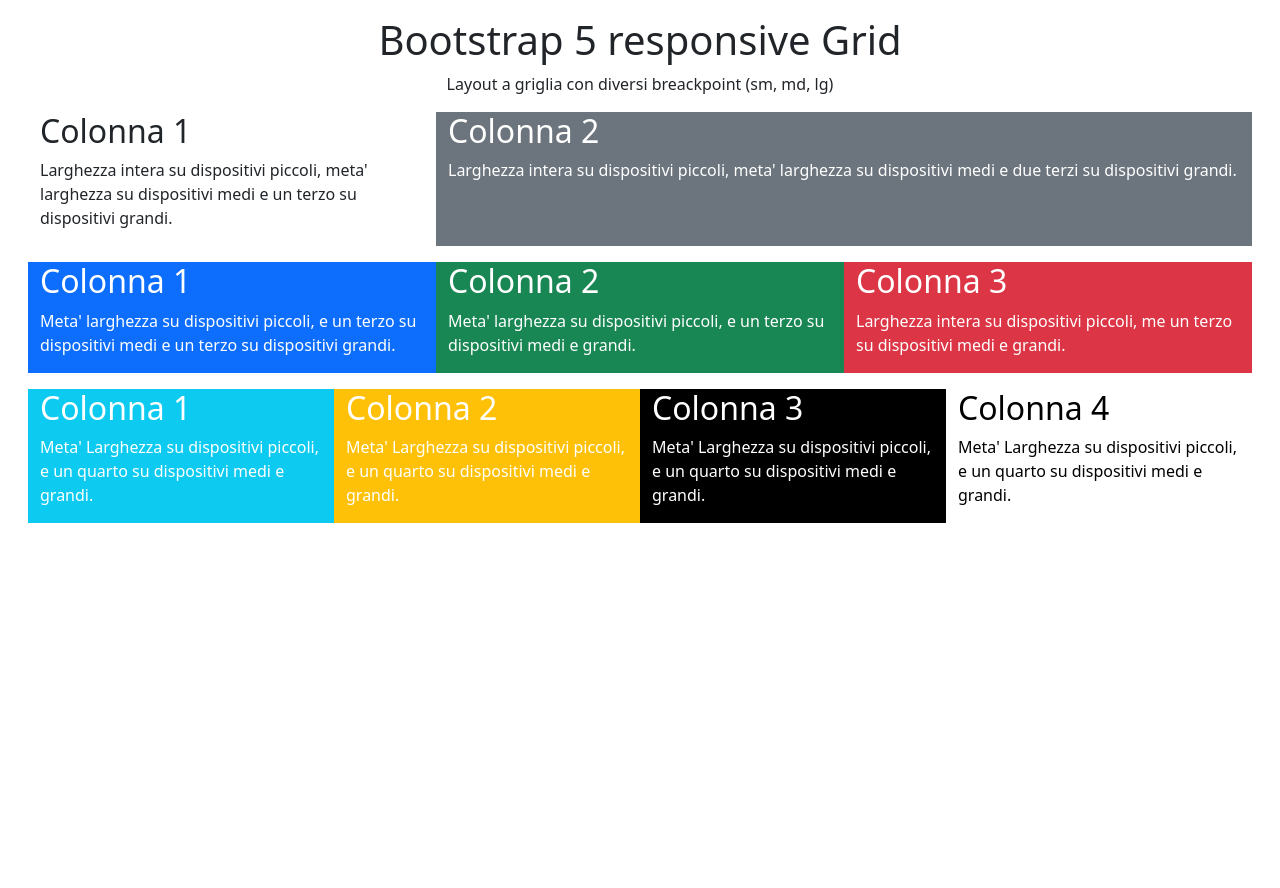
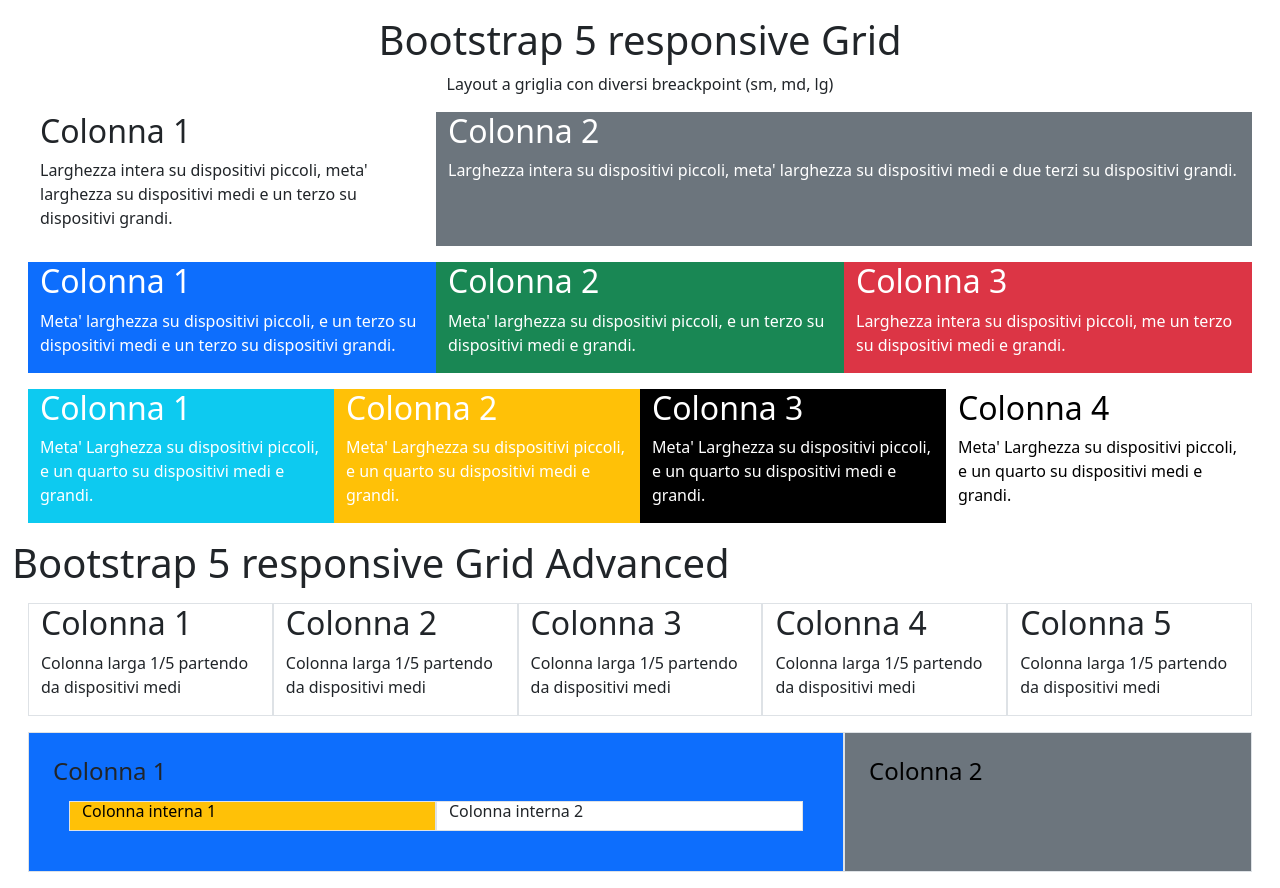
Before and after one commit to danieleBattistelli/htmlcss-bootstrap-layout, a plain HTML site: page index.html in a window 1280 px wide. Before the commit the page ends 800 px from the top, so only its background shows below. Drawn offline with nearby package versions, Linux system fonts and the light colour scheme.

Commit message:
feat: screenshots-bonus

```diff
--- a/index.html
+++ b/index.html
@@ -49,13 +49,13 @@
                     <!-- Colonna 1 -->
                     <div class="col-6 col-md-4 col-lg-4 bg-primary text-white">
                         <h2>Colonna 1</h2>
-                        <p>Meta' larghezza  su dispositivi piccoli, e un terzo  su dispositivi medi e un terzo su
+                        <p>Meta' larghezza su dispositivi piccoli, e un terzo su dispositivi medi e un terzo su
                             dispositivi grandi.</p>
                     </div>
                     <!-- Colonna 2 -->
                     <div class="col-6 col-md-4 col-lg-4 bg-success text-white">
                         <h2>Colonna 2</h2>
-                        <p>Meta' larghezza  su dispositivi piccoli, e un terzo su dispositivi medi e grandi.</p>
+                        <p>Meta' larghezza su dispositivi piccoli, e un terzo su dispositivi medi e grandi.</p>
                     </div>
                     <!-- Colonna 3 -->
                     <div class="col-12 col-md-4 col-lg-4 bg-danger text-white">
@@ -69,26 +69,76 @@
                     <!-- Colonna 1 -->
                     <div class="col-6 col-md-3 col-lg-3 bg-info text-white">
                         <h2>Colonna 1</h2>
-                        <p>Meta' Larghezza  su dispositivi piccoli, e un quarto su dispositivi medi e grandi.</p>
+                        <p>Meta' Larghezza su dispositivi piccoli, e un quarto su dispositivi medi e grandi.</p>
                     </div>
                     <!-- Colonna 2 -->
                     <div class="col-6 col-md-3 col-lg-3 bg-warning text-white">
                         <h2>Colonna 2</h2>
-                        <p>Meta' Larghezza  su dispositivi piccoli, e un quarto su dispositivi medi e grandi.</p>
+                        <p>Meta' Larghezza su dispositivi piccoli, e un quarto su dispositivi medi e grandi.</p>
                     </div>
                     <!-- Colonna 3 -->
                     <div class="col-6 col-md-3 col-lg-3 bg-black text-white">
                         <h2>Colonna 3</h2>
-                        <p>Meta' Larghezza  su dispositivi piccoli, e un quarto su dispositivi medi e grandi.</p>
+                        <p>Meta' Larghezza su dispositivi piccoli, e un quarto su dispositivi medi e grandi.</p>
                     </div>
-                      <!-- Colonna 4 -->
-                      <div class="col-6 col-md-3 col-lg-3 bg-white text-black">
+                    <!-- Colonna 4 -->
+                    <div class="col-6 col-md-3 col-lg-3 bg-white text-black">
                         <h2>Colonna 4</h2>
-                        <p>Meta' Larghezza  su dispositivi piccoli, e un quarto su dispositivi medi e grandi.</p>
+                        <p>Meta' Larghezza su dispositivi piccoli, e un quarto su dispositivi medi e grandi.</p>
                     </div>
                 </div>
 
+                <!-- Riga 1 Bonus -->
+                <h1>Bootstrap 5 responsive Grid Advanced </h1>
+                <div class="row m-3">
+                    <!-- Colonna 1 -->
+                    <div class="col-12 col-md col-lg  border">
+                        <h2>Colonna 1</h2>
+                        <p>Colonna larga 1/5 partendo da dispositivi medi</p>
+                    </div>
+                    <!-- Colonna 2 -->
+                    <div class="col-12 col-md col-lg border">
+                        <h2>Colonna 2</h2>
+                        <p>Colonna larga 1/5 partendo da dispositivi medi</p>
+                    </div>
+                    <!-- Colonna 3 -->
+                    <div class="col-12 col-md col-lg border">
+                        <h2>Colonna 3</h2>
+                        <p>Colonna larga 1/5 partendo da dispositivi medi</p>
+                    </div>
+                    <!-- Colonna 4 -->
+                    <div class="col-12 col-md col-lg border">
+                        <h2>Colonna 4</h2>
+                        <p>Colonna larga 1/5 partendo da dispositivi medi</p>
+                    </div>
+                    <!-- Colonna 5 -->
+                    <div class="col-12 col-md col-lg border">
+                        <h2>Colonna 5</h2>
+                        <p>Colonna larga 1/5 partendo da dispositivi medi</p>
+                    </div>
+                </div>
 
+                <!-- Riga 2 Bonus -->
+                <div class="row m-3">
+                    <!-- Colonna 1 -->
+                    <div class="col-12 col-md-8 col-lg-8 border bg-primary align-middle p-4">
+                        <h4>Colonna 1</h4>
+                        <div class="row m-3">
+                            <div class="col-12 col-md-6 col-lg-6 border  bg-warning text-black">
+                                <h6>Colonna interna 1</h6>
+                            </div>
+                            <div class="col-12 col-md-6 col-lg-6 border  bg-white">
+                                <h6>Colonna interna 2</h6>
+                            </div>
+
+                        </div>
+                    </div>
+                    <!-- Colonna 2 -->
+                    <div class="col-12 col-md-4 col-lg-4 bg-secondary text-black border p-4">
+                        <h4>Colonna 2</h4>
+
+                    </div>
+                </div>
             </div>
         </section>
 
```
Also changed, not shown: css/style.css (line endings or trailing spaces).
